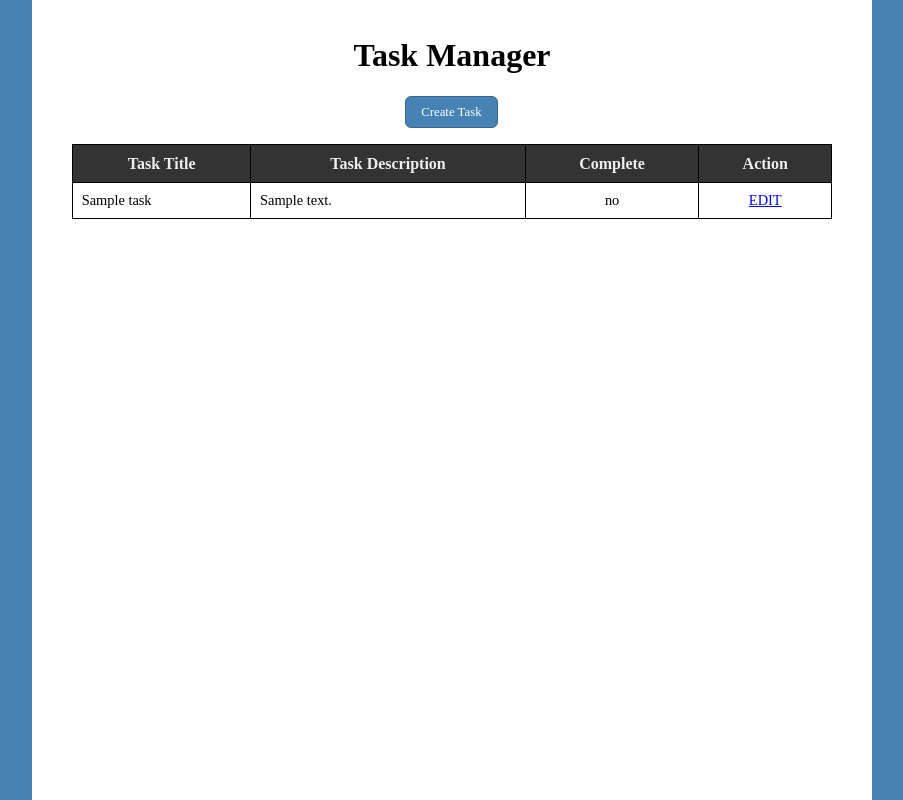
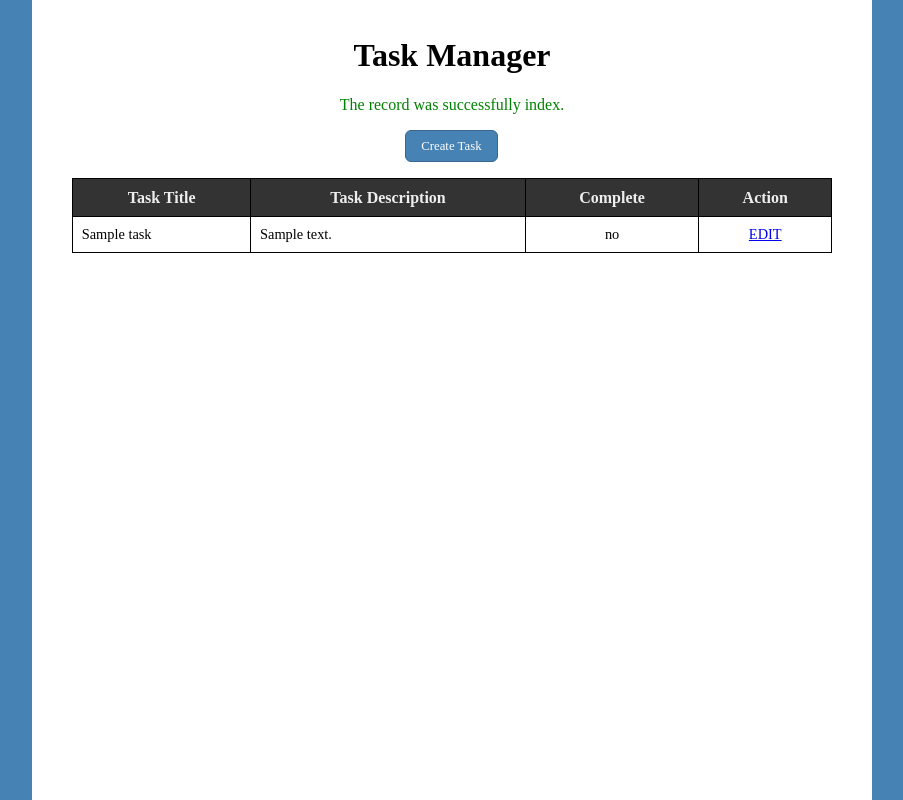
Before and after one commit to trongate/task_manager, a PHP site: page /index.php?action=index in a window 1280 px wide. Shown: the whole page, without its empty margins (188-1091 px from the left). Run offline with PHP 8.4, Linux system fonts and the light colour scheme; tables that the repository leaves empty or names only in its code hold one stand-in row (values such as "Sample post").

Commit message:
End of lesson on display user feedback.

```diff
--- a/css/stylesheet.css
+++ b/css/stylesheet.css
@@ -115,3 +115,7 @@ label {
     background-color: #770000;
     border: 1px #770000 solid;
 }
+
+.user-feedback {
+    color: green;
+}
--- a/index.php
+++ b/index.php
@@ -7,6 +7,9 @@ $result = run_query($sql);
 
 // Convert $result into an array of $rows
 $rows = mysqli_fetch_all($result, MYSQLI_ASSOC);
+
+// Attempt read $action from the URL.
+$action = $_GET['action'] ?? '';
 ?>
 <!DOCTYPE html>
 <html lang="en">
@@ -19,6 +22,11 @@ $rows = mysqli_fetch_all($result, MYSQLI_ASSOC);
 <body>
     <div class="container">
         <h1>Task Manager</h1>
+        <?php
+        if ($action !== '') {
+            echo '<p class="text-center user-feedback">The record was successfully '.$action.'.</p>';
+        }
+        ?>
         <p class="text-center"><a href="create.php" class="button">Create Task</a></p>
 
         <?php
--- a/submit_delete.php
+++ b/submit_delete.php
@@ -15,4 +15,4 @@ $sql = 'DELETE FROM tasks WHERE id = '.$update_id;
 run_query($sql);
 
 // Send user back to index.php
-header('Location: index.php');
+header('Location: index.php?action=deleted');
--- a/submit_task.php
+++ b/submit_task.php
@@ -20,12 +20,14 @@ settype($update_id, 'int');
 
 // Build SQL query.
 if ($update_id === 0) {
+    $action = 'inserted';
     $sql = "INSERT INTO
                   tasks
                   (task_title, task_description, complete)
                   VALUES
                   ('$task_title', '$task_description', $complete)";
 } else {
+    $action = 'updated';
     $sql = "UPDATE tasks
                  SET
                  task_title = '$task_title',
@@ -38,5 +40,5 @@ if ($update_id === 0) {
 run_query($sql);
 
 // Send the user back to index.php.
-header('Location: index.php');
+header('Location: index.php?action='.$action);
 die();
```
